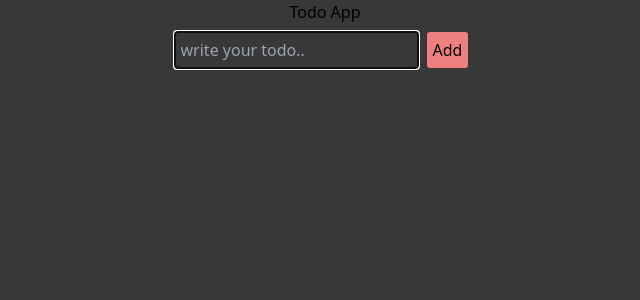
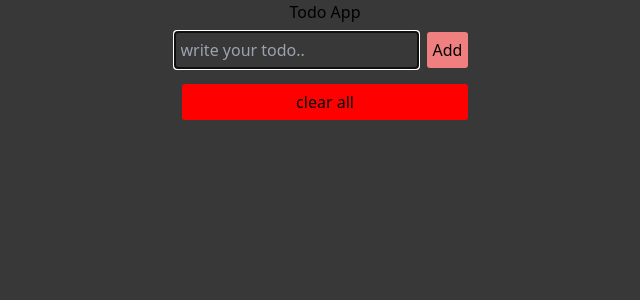
Before and after one commit to zubairmujawar/mini-project-react, a React (Vite) app in the folder todoapp/: page / in a window 1280 px wide. Shown: the top 300 px of the page, without its empty margins (315-955 px from the left). Built offline with nearby package versions, Linux system fonts and the light colour scheme.

Commit message:
delete all btn completed

```diff
--- a/todoapp/src/App.css
+++ b/todoapp/src/App.css
@@ -17,6 +17,17 @@
   margin: 8px;
   font-size: 1rem;
   background-color: lightcoral;
+  border-radius: 3px;
+  cursor: pointer;
+}
+.clearbtndiv{
+  display: flex;
+  justify-content: center;
+  align-items: center;
+  padding: 6px;
+  margin: 8px;
+  font-size: 1rem;
+  background-color: rgb(255, 0, 0);
   border-radius: 3px;
   cursor: pointer;
 }
--- a/todoapp/src/App.jsx
+++ b/todoapp/src/App.jsx
@@ -18,7 +18,10 @@ function App() {
     })
     setitems(updateItems);
   }
+  const deleteAll = () => {
+    setitems([]);
 
+  }
   return (
     <div className="flex main-div">
       <h1 className="text-3xl font-bold ">Todo App</h1>
@@ -46,6 +49,9 @@ function App() {
           );
         })
         }
+        <div className="clearbtndiv" >
+        <button className="btnclear" onClick={deleteAll}  >clear all</button>
+        </div>
       </form>
     </div>
   );
```
